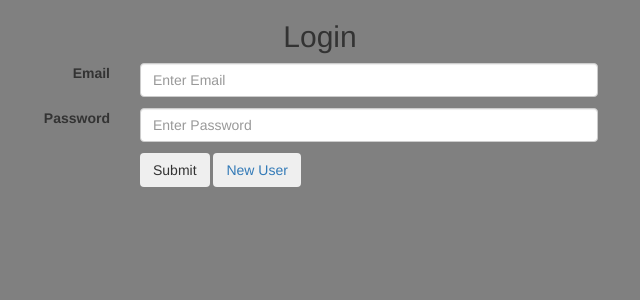
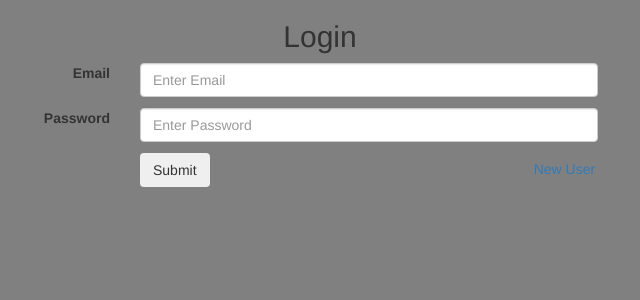
Before and after one commit to s-u-r-y-a-s/login_form, a CodeIgniter app: page /database/index.php/user/index in a window 1280 px wide. Shown: the top 300 px of the page, without its empty margins (320-960 px from the left). Run offline with CodeIgniter, Linux system fonts and the light colour scheme.

Commit message:
Update login.php

```diff
--- a/application/views/login.php
+++ b/application/views/login.php
@@ -19,6 +19,9 @@ body {
 
 .custom-bottom-margin {
     padding-bottom: 30px;
+}
+#new {
+    margin-left:70%;
 }
 </style>
 
@@ -54,9 +57,7 @@ body {
                 <div class="col-sm-5">
                     <button class="btn btn-outline-success" type="submit"> Submit</button>
 					<span>
-                    <button class="btn btn-outline-success" id ="new">
-                        <a href="<?php echo base_url()."index.php/user/Register"?>"  >New User</a>
-                       </button>
+                        <a  id ="new" href="<?php echo base_url()."index.php/user/Register"?>"  >New User</a>
                 	</span>
                 </div>
             </div>
```
